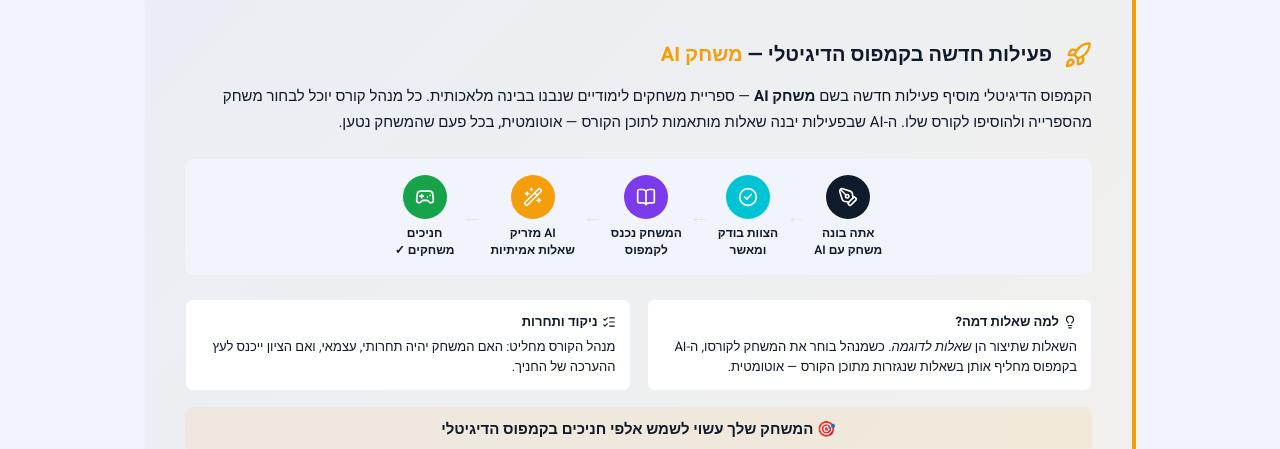
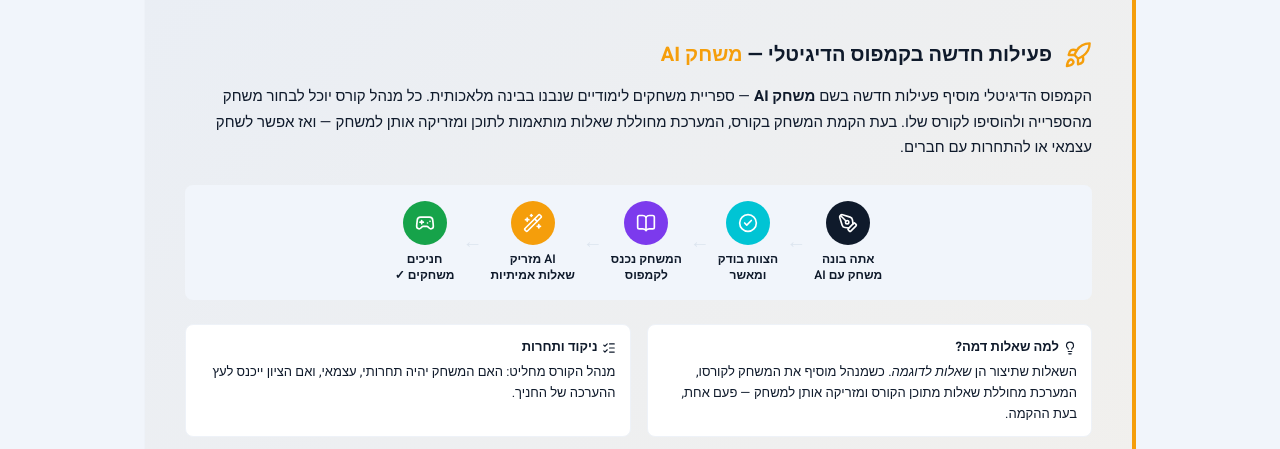
Before and after one commit to Ruthys1000/gamesforcampus, a plain HTML site: page index.html in a window 1280 px wide. Shown: the part 343-792 px from the top of the page. Drawn offline with nearby package versions, Linux system fonts and the light colour scheme.

Commit message:
תיקון דיוק: שאלות נוצרות בהקמה, לא בכל טעינה (#9)
https://claude.ai/code/session_01Ve58zkzipQmzFZCKECNcx5

Co-authored-by: Claude <noreply@anthropic.com>

```diff
--- a/index.html
+++ b/index.html
@@ -1306,8 +1306,8 @@
 
         <p class="wow-intro">
           הקמפוס הדיגיטלי מוסיף פעילות חדשה בשם <strong>משחק AI</strong> — ספריית משחקים לימודיים שנבנו בבינה מלאכותית.
-          כל מנהל קורס יוכל לבחור משחק מהספרייה ולהוסיפו לקורס שלו. ה-AI שבפעילות יבנה שאלות
-          מותאמות לתוכן הקורס — אוטומטית, בכל פעם שהמשחק נטען.
+          כל מנהל קורס יוכל לבחור משחק מהספרייה ולהוסיפו לקורס שלו. בעת הקמת המשחק בקורס,
+          המערכת מחוללת שאלות מותאמות לתוכן ומזריקה אותן למשחק — ואז אפשר לשחק עצמאי או להתחרות עם חברים.
         </p>
 
         <div class="wow-flow">
@@ -1350,7 +1350,7 @@
         <div class="wow-cards">
           <div class="wow-card">
             <strong><i data-lucide="lightbulb" style="width:14px;height:14px;"></i> למה שאלות דמה?</strong>
-            <p>השאלות שתיצור הן <em>שאלות לדוגמה</em>. כשמנהל בוחר את המשחק לקורסו, ה-AI בקמפוס מחליף אותן בשאלות שנגזרות מתוכן הקורס — אוטומטית.</p>
+            <p>השאלות שתיצור הן <em>שאלות לדוגמה</em>. כשמנהל מוסיף את המשחק לקורסו, המערכת מחוללת שאלות מתוכן הקורס ומזריקה אותן למשחק — פעם אחת, בעת ההקמה.</p>
           </div>
           <div class="wow-card">
             <strong><i data-lucide="list-checks" style="width:14px;height:14px;"></i> ניקוד ותחרות</strong>
```
